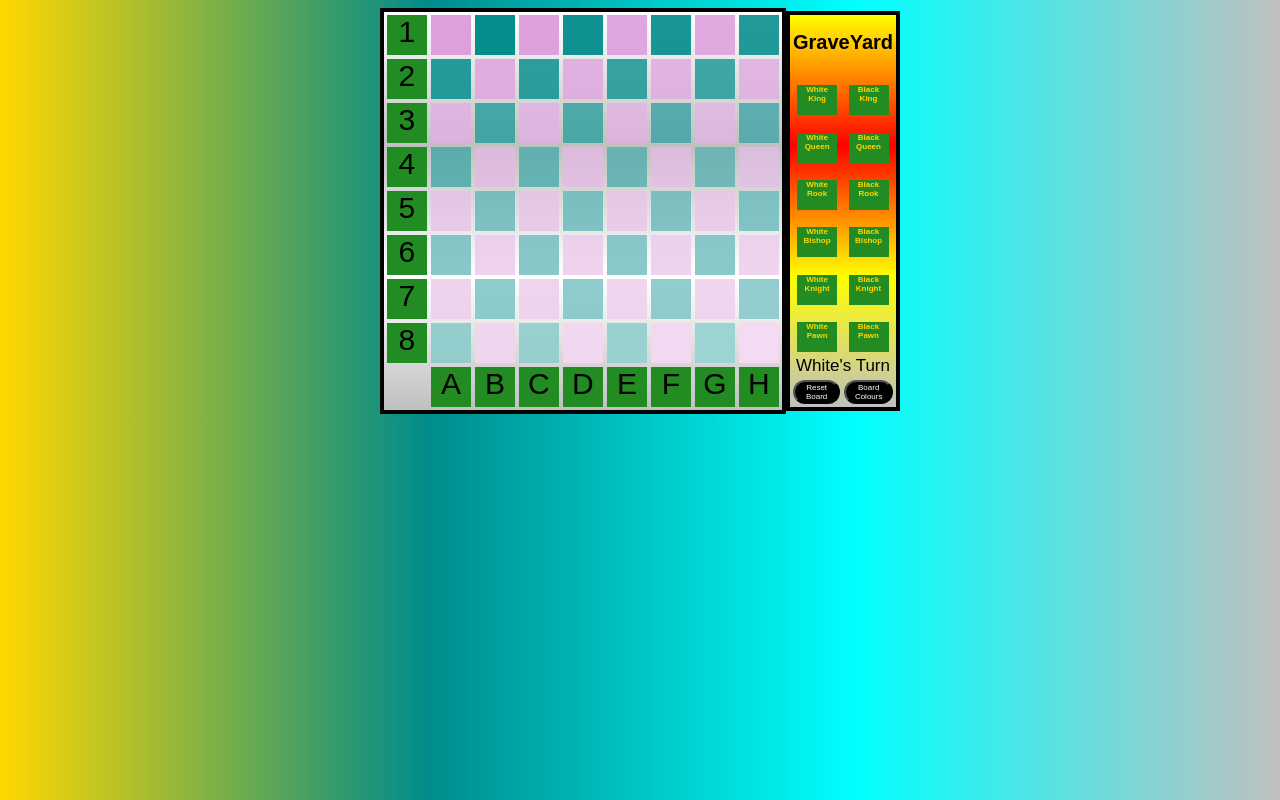
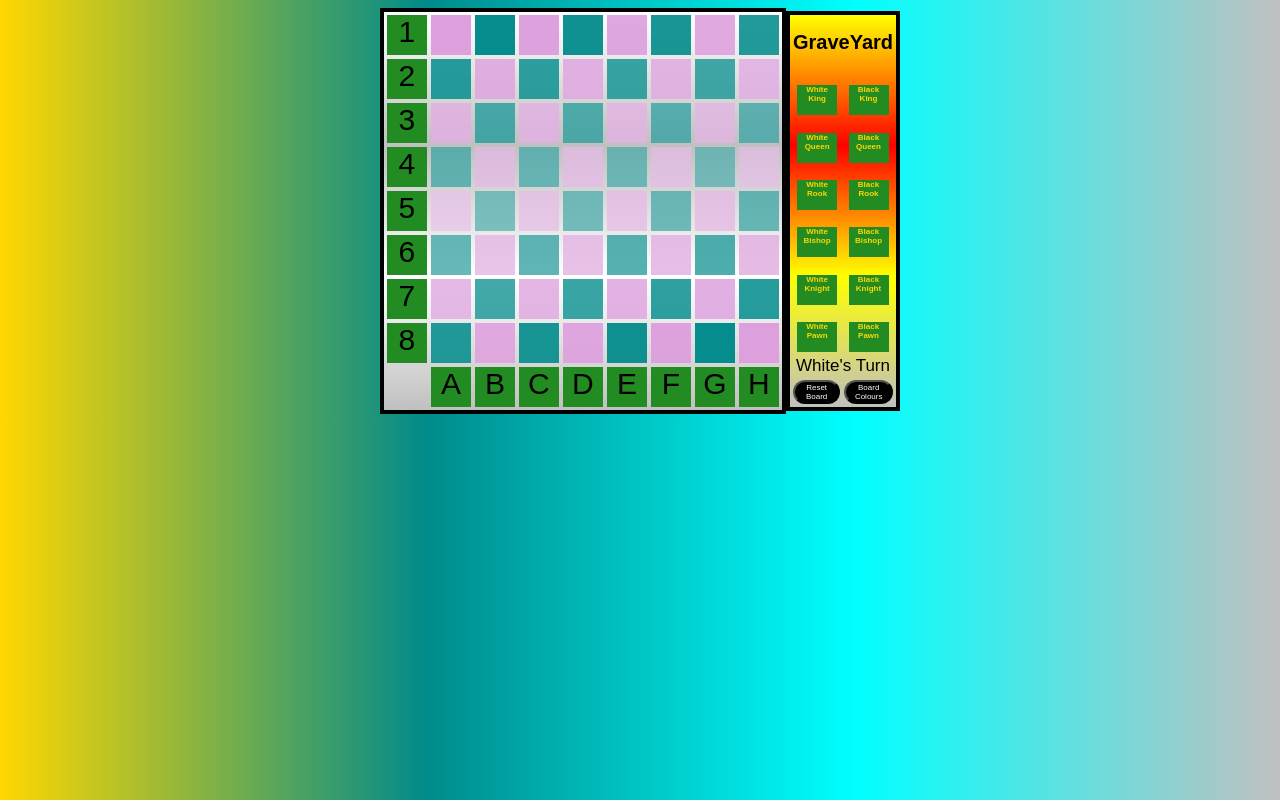
Before and after one commit to Soulbow2/soulbow2.github.io, a plain HTML site: page index.html in a window 1280 px wide. Drawn offline with Linux system fonts and the light colour scheme.

Commit message:
Update index.html

```diff
--- a/index.html
+++ b/index.html
@@ -33,7 +33,7 @@
 <td><section style="opacity: 83%; heightL 40px; width: 40px; background: white"><p style="opacity: 83%; height: 40px; width: 40px; background: darkcyan" onclick="selectTile(this)" id="tile18"></p></section></td>
 <td><section style="opacity: 82%; heightL 40px; width: 40px; background: white"><p style="opacity: 82%; height: 40px; width: 40px; background: plum" onclick="selectTile(this)" id="tile19"></p></section></td>
 <td><section style="opacity: 81%; heightL 40px; width: 40px; background: white"><p style="opacity: 81%; height: 40px; width: 40px; background: darkcyan" onclick="selectTile(this)" id="tile20"></p></section></td>
-<td><section style="opacity: 80%; heightL 40px; width: 40px; background: white"></p><p style="opacity: 80%; height: 40px; width: 40px; background: plum" onclick="selectTile(this)" id="tile21"></p></section></td>
+<td><section style="opacity: 80%; heightL 40px; width: 40px; background: white"><p style="opacity: 80%; height: 40px; width: 40px; background: plum" onclick="selectTile(this)" id="tile21"></p></section></td>
 <td><section style="opacity: 79%; heightL 40px; width: 40px; background: white"><p style="opacity: 79%; height: 40px; width: 40px; background: darkcyan" onclick="selectTile(this)" id="tile22"></p></section></td>
 <td><section style="opacity: 78%; heightL 40px; width: 40px; background: white"><p style="opacity: 78%; height: 40px; width: 40px; background: plum" onclick="selectTile(this)" id="tile23"></p></section></td>
 <td><section style="opacity: 77%; heightL 40px; width: 40px; background: white"><p style="opacity: 77%; height: 40px; width: 40px; background: darkcyan" onclick="selectTile(this)" id="tile24"></p></section></td>
@@ -49,44 +49,44 @@
 <td><section style="opacity: 69%; heightL 40px; width: 40px; background: white"><p style="opacity: 69%; height: 40px; width: 40px; background: plum" onclick="selectTile(this)" id="tile32"></p></section></td>
 </tr><tr>
 <td><main id="five" onclick="notationOne(this)"><p style="font-size: 30px">5</p></main></td>
-<td><section style="opacity: 69%; heightL 40px; width: 40px; background: white"><p style="opacity: 68%; height: 40px; width: 40px; background: plum" onclick="selectTile(this)" id="tile33"></p><p id="node33"></p></section></td>
-<td><section style="opacity: 70%; heightL 40px; width: 40px; background: white"><p style="opacity: 67%; height: 40px; width: 40px; background: darkcyan" onclick="selectTile(this)" id="tile34"></p><p id="node34"></p></section></td>
-<td><section style="opacity: 71%; heightL 40px; width: 40px; background: white"><p style="opacity: 66%; height: 40px; width: 40px; background: plum" onclick="selectTile(this)" id="tile35"></p><p id="node35"></p></section></td>
-<td><section style="opacity: 72%; heightL 40px; width: 40px; background: white"><p style="opacity: 65%; height: 40px; width: 40px; background: darkcyan" onclick="selectTile(this)" id="tile36"></p><p id="node36"></p></section></td>
-<td><section style="opacity: 73%; heightL 40px; width: 40px; background: white"><p style="opacity: 64%; height: 40px; width: 40px; background: plum" onclick="selectTile(this)" id="tile37"></p><p id="node37"></p></section></td>
-<td><section style="opacity: 74%; heightL 40px; width: 40px; background: white"><p style="opacity: 63%; height: 40px; width: 40px; background: darkcyan" onclick="selectTile(this)" id="tile38"></p><p id="node38"></p></section></td>
-<td><section style="opacity: 75%; heightL 40px; width: 40px; background: white"><p style="opacity: 62%; height: 40px; width: 40px; background: plum" onclick="selectTile(this)" id="tile39"></p><p id="node39"></p></section></td>
-<td><section style="opacity: 76%; heightL 40px; width: 40px; background: white"><p style="opacity: 61%; height: 40px; width: 40px; background: darkcyan" onclick="selectTile(this)" id="tile40"></p><p id="node40"></p></section></td>
+<td><section style="opacity: 69%; heightL 40px; width: 40px; background: white"><p style="opacity: 66%; height: 40px; width: 40px; background: plum" onclick="selectTile(this)" id="tile33"></p><p id="node33"></p></section></td>
+<td><section style="opacity: 70%; heightL 40px; width: 40px; background: white"><p style="opacity: 70%; height: 40px; width: 40px; background: darkcyan" onclick="selectTile(this)" id="tile34"></p><p id="node34"></p></section></td>
+<td><section style="opacity: 71%; heightL 40px; width: 40px; background: white"><p style="opacity: 71%; height: 40px; width: 40px; background: plum" onclick="selectTile(this)" id="tile35"></p><p id="node35"></p></section></td>
+<td><section style="opacity: 72%; heightL 40px; width: 40px; background: white"><p style="opacity: 72%; height: 40px; width: 40px; background: darkcyan" onclick="selectTile(this)" id="tile36"></p><p id="node36"></p></section></td>
+<td><section style="opacity: 73%; heightL 40px; width: 40px; background: white"><p style="opacity: 73%; height: 40px; width: 40px; background: plum" onclick="selectTile(this)" id="tile37"></p><p id="node37"></p></section></td>
+<td><section style="opacity: 74%; heightL 40px; width: 40px; background: white"><p style="opacity: 74%; height: 40px; width: 40px; background: darkcyan" onclick="selectTile(this)" id="tile38"></p><p id="node38"></p></section></td>
+<td><section style="opacity: 75%; heightL 40px; width: 40px; background: white"><p style="opacity: 75%; height: 40px; width: 40px; background: plum" onclick="selectTile(this)" id="tile39"></p><p id="node39"></p></section></td>
+<td><section style="opacity: 76%; heightL 40px; width: 40px; background: white"><p style="opacity: 76%; height: 40px; width: 40px; background: darkcyan" onclick="selectTile(this)" id="tile40"></p><p id="node40"></p></section></td>
 </tr><tr>
 <td><main id="six" onclick="notationOne(this)"><p style="font-size: 30px">6</p></main></td>
-<td><section style="opacity: 77%; heightL 40px; width: 40px; background: white"><p style="opacity: 60%; height: 40px; width: 40px; background: darkcyan" onclick="selectTile(this)" id="tile41"></p></section></td>
-<td><section style="opacity: 78%; heightL 40px; width: 40px; background: white"><p style="opacity: 59%; height: 40px; width: 40px; background: plum" onclick="selectTile(this)" id="tile42"></p></section></td>
-<td><section style="opacity: 79%; heightL 40px; width: 40px; background: white"><p style="opacity: 58%; height: 40px; width: 40px; background: darkcyan" onclick="selectTile(this)" id="tile43"></p></section></td>
-<td><section style="opacity: 80%; heightL 40px; width: 40px; background: white"><p style="opacity: 57%; height: 40px; width: 40px; background: plum" onclick="selectTile(this)" id="tile44"></p></section></td>
-<td><section style="opacity: 81%; heightL 40px; width: 40px; background: white"><p style="opacity: 56%; height: 40px; width: 40px; background: darkcyan" onclick="selectTile(this)" id="tile45"></p></section></td>
-<td><section style="opacity: 82%; heightL 40px; width: 40px; background: white"><p style="opacity: 55%; height: 40px; width: 40px; background: plum" onclick="selectTile(this)" id="tile46"></p></section></td>
-<td><section style="opacity: 83%; heightL 40px; width: 40px; background: white"><p style="opacity: 54%; height: 40px; width: 40px; background: darkcyan" onclick="selectTile(this)" id="tile47"></p></section></td>
-<td><section style="opacity: 84%; heightL 40px; width: 40px; background: white"><p style="opacity: 53%; height: 40px; width: 40px; background: plum" onclick="selectTile(this)" id="tile48"></p></section></td>
+<td><section style="opacity: 77%; heightL 40px; width: 40px; background: white"><p style="opacity: 77%; height: 40px; width: 40px; background: darkcyan" onclick="selectTile(this)" id="tile41"></p></section></td>
+<td><section style="opacity: 78%; heightL 40px; width: 40px; background: white"><p style="opacity: 78%; height: 40px; width: 40px; background: plum" onclick="selectTile(this)" id="tile42"></p></section></td>
+<td><section style="opacity: 79%; heightL 40px; width: 40px; background: white"><p style="opacity: 79%; height: 40px; width: 40px; background: darkcyan" onclick="selectTile(this)" id="tile43"></p></section></td>
+<td><section style="opacity: 80%; heightL 40px; width: 40px; background: white"><p style="opacity: 80%; height: 40px; width: 40px; background: plum" onclick="selectTile(this)" id="tile44"></p></section></td>
+<td><section style="opacity: 81%; heightL 40px; width: 40px; background: white"><p style="opacity: 81%; height: 40px; width: 40px; background: darkcyan" onclick="selectTile(this)" id="tile45"></p></section></td>
+<td><section style="opacity: 82%; heightL 40px; width: 40px; background: white"><p style="opacity: 82%; height: 40px; width: 40px; background: plum" onclick="selectTile(this)" id="tile46"></p></section></td>
+<td><section style="opacity: 83%; heightL 40px; width: 40px; background: white"><p style="opacity: 83%; height: 40px; width: 40px; background: darkcyan" onclick="selectTile(this)" id="tile47"></p></section></td>
+<td><section style="opacity: 84%; heightL 40px; width: 40px; background: white"><p style="opacity: 84%; height: 40px; width: 40px; background: plum" onclick="selectTile(this)" id="tile48"></p></section></td>
 </tr><tr>
 <td><main id="seven" onclick="notationOne(this)"><p style="font-size: 30px">7</p></main></td>
-<td><section style="opacity: 85%; heightL 40px; width: 40px; background: white"><p style="opacity: 52%; height: 40px; width: 40px; background: plum" onclick="selectTile(this)" id="tile49"></p></section></td>
-<td><section style="opacity: 86%; heightL 40px; width: 40px; background: white"><p style="opacity: 51%; height: 40px; width: 40px; background: darkcyan" onclick="selectTile(this)" id="tile50"></p></section></td>
-<td><section style="opacity: 87%; heightL 40px; width: 40px; background: white"><p style="opacity: 50%; height: 40px; width: 40px; background: plum" onclick="selectTile(this)" id="tile51"></p></section></td>
-<td><section style="opacity: 88%; heightL 40px; width: 40px; background: white"><p style="opacity: 49%; height: 40px; width: 40px; background: darkcyan" onclick="selectTile(this)" id="tile52"></p></section></td>
-<td><section style="opacity: 89%; heightL 40px; width: 40px; background: white"><p style="opacity: 48%; height: 40px; width: 40px; background: plum" onclick="selectTile(this)" id="tile53"></p></section></td>
-<td><section style="opacity: 90%; heightL 40px; width: 40px; background: white"><p style="opacity: 47%; height: 40px; width: 40px; background: darkcyan" onclick="selectTile(this)" id="tile54"</p></section></td>
-<td><section style="opacity: 91%; heightL 40px; width: 40px; background: white"><p style="opacity: 46%; height: 40px; width: 40px; background: plum" onclick="selectTile(this)" id="tile55"></p></section></td>
-<td><section style="opacity: 92%; heightL 40px; width: 40px; background: white"><p style="opacity: 45%; height: 40px; width: 40px; background: darkcyan" onclick="selectTile(this)" id="tile56"></p></section></td>
+<td><section style="opacity: 85%; heightL 40px; width: 40px; background: white"><p style="opacity: 85%; height: 40px; width: 40px; background: plum" onclick="selectTile(this)" id="tile49"></p></section></td>
+<td><section style="opacity: 86%; heightL 40px; width: 40px; background: white"><p style="opacity: 86%; height: 40px; width: 40px; background: darkcyan" onclick="selectTile(this)" id="tile50"></p></section></td>
+<td><section style="opacity: 87%; heightL 40px; width: 40px; background: white"><p style="opacity: 87%; height: 40px; width: 40px; background: plum" onclick="selectTile(this)" id="tile51"></p></section></td>
+<td><section style="opacity: 88%; heightL 40px; width: 40px; background: white"><p style="opacity: 88%; height: 40px; width: 40px; background: darkcyan" onclick="selectTile(this)" id="tile52"></p></section></td>
+<td><section style="opacity: 89%; heightL 40px; width: 40px; background: white"><p style="opacity: 89%; height: 40px; width: 40px; background: plum" onclick="selectTile(this)" id="tile53"></p></section></td>
+<td><section style="opacity: 90%; heightL 40px; width: 40px; background: white"><p style="opacity: 90%; height: 40px; width: 40px; background: darkcyan" onclick="selectTile(this)" id="tile54"</p></section></td>
+<td><section style="opacity: 91%; heightL 40px; width: 40px; background: white"><p style="opacity: 91%; height: 40px; width: 40px; background: plum" onclick="selectTile(this)" id="tile55"></p></section></td>
+<td><section style="opacity: 92%; heightL 40px; width: 40px; background: white"><p style="opacity: 92%; height: 40px; width: 40px; background: darkcyan" onclick="selectTile(this)" id="tile56"></p></section></td>
 </tr><tr>
 <td><main id="eight" onclick="notationOne(this)"><p style="font-size: 30px">8</p></main></td>
-<td><section style="opacity: 93%; heightL 40px; width: 40px; background: white"><p style="opacity: 44%; height: 40px; width: 40px; background: darkcyan" onclick="selectTile(this)" id="tile57"></p></section></td>
-<td><section style="opacity: 94%; heightL 40px; width: 40px; background: white"><p style="opacity: 43%; height: 40px; width: 40px; background: plum" onclick="selectTile(this)" id="tile58"></p></section></td>
-<td><section style="opacity: 95%; heightL 40px; width: 40px; background: white"><p style="opacity: 42%; height: 40px; width: 40px; background: darkcyan" onclick="selectTile(this)" id="tile59"></p></section></td>
-<td><section style="opacity: 96%; heightL 40px; width: 40px; background: white"><p style="opacity: 41%; height: 40px; width: 40px; background: plum" onclick="selectTile(this)" id="tile60"></p></section></td>
-<td><section style="opacity: 97%; heightL 40px; width: 40px; background: white"><p style="opacity: 40%; height: 40px; width: 40px; background: darkcyan" onclick="selectTile(this)" id="tile61"></p></p></section></td>
-<td><section style="opacity: 98%; heightL 40px; width: 40px; background: white"><p style="opacity: 39%; height: 40px; width: 40px; background: plum" onclick="selectTile(this)" id="tile62"></p></section></td>
-<td><section style="opacity: 99%; heightL 40px; width: 40px; background: white"><p style="opacity: 38%; height: 40px; width: 40px; background: darkcyan" onclick="selectTile(this)" id="tile63"></p></section></td>
-<td><section style="opacity: 100%; heightL 40px; width: 40px; background: white"><p style="opacity: 37%; height: 40px; width: 40px; background: plum" onclick="selectTile(this)" id="tile64"></p></section></td>
+<td><section style="opacity: 93%; heightL 40px; width: 40px; background: white"><p style="opacity: 93%; height: 40px; width: 40px; background: darkcyan" onclick="selectTile(this)" id="tile57"></p></section></td>
+<td><section style="opacity: 94%; heightL 40px; width: 40px; background: white"><p style="opacity: 94%; height: 40px; width: 40px; background: plum" onclick="selectTile(this)" id="tile58"></p></section></td>
+<td><section style="opacity: 95%; heightL 40px; width: 40px; background: white"><p style="opacity: 95%; height: 40px; width: 40px; background: darkcyan" onclick="selectTile(this)" id="tile59"></p></section></td>
+<td><section style="opacity: 96%; heightL 40px; width: 40px; background: white"><p style="opacity: 96%; height: 40px; width: 40px; background: plum" onclick="selectTile(this)" id="tile60"></p></section></td>
+<td><section style="opacity: 97%; heightL 40px; width: 40px; background: white"><p style="opacity: 97%; height: 40px; width: 40px; background: darkcyan" onclick="selectTile(this)" id="tile61"></p></p></section></td>
+<td><section style="opacity: 98%; heightL 40px; width: 40px; background: white"><p style="opacity: 98%; height: 40px; width: 40px; background: plum" onclick="selectTile(this)" id="tile62"></p></section></td>
+<td><section style="opacity: 99%; heightL 40px; width: 40px; background: white"><p style="opacity: 99%; height: 40px; width: 40px; background: darkcyan" onclick="selectTile(this)" id="tile63"></p></section></td>
+<td><section style="opacity: 100%; heightL 40px; width: 40px; background: white"><p style="opacity: 100%; height: 40px; width: 40px; background: plum" onclick="selectTile(this)" id="tile64"></p></section></td>
 </tr><tr>
 <td></td>
 <td><main id="aa" onclick="notationTwo(this)"><p style="font-size: 30px">A</p></main></td>
```
